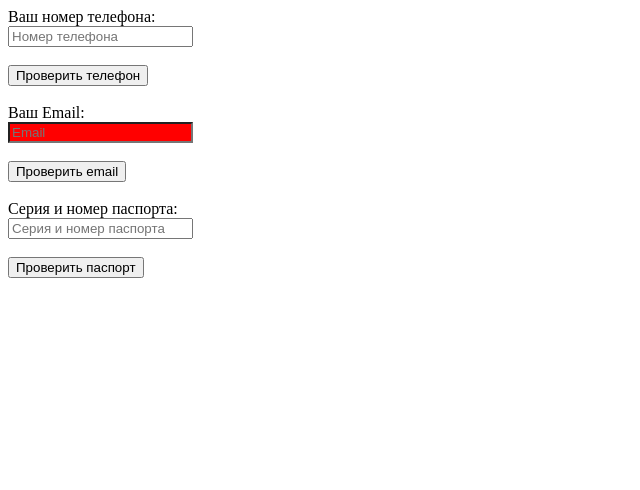
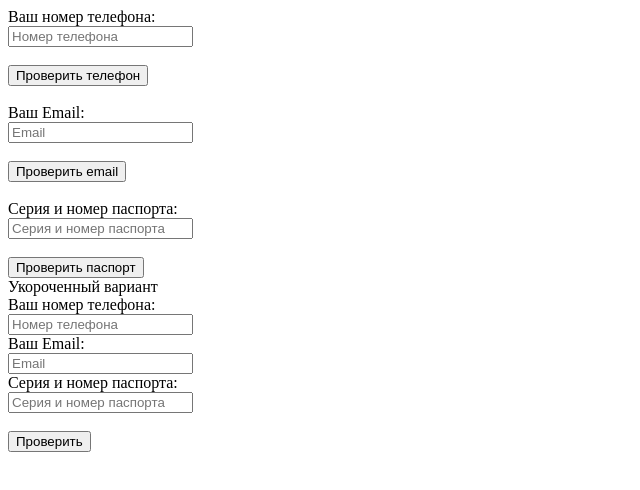
Before and after one commit to cofrela/JS2-home-work-3, a plain HTML site: page index.html in a window 1280 px wide. Both pictures are taken after a click on the button "Проверить email". Shown: the whole page, without its empty margins (0-640 px from the left). Drawn offline with Linux system fonts and the light colour scheme.

Commit message:
Update index.html

```diff
--- a/index.html
+++ b/index.html
@@ -85,3 +85,74 @@ function regExpCheckPasport() {
 </script>
 
 </html>
+
+
+Укороченный вариант
+<!DOCTYPE html>
+<html lang="en">
+
+<head>
+<meta charset="UTF-8">
+<title>Title</title>
+</head>
+
+<body>
+<form name="checkForm">
+    <label for="telefon">Ваш номер телефона:</label>
+    <br>
+    <input id="telefon" class="field" type="text" name="userTelefon" placeholder="Номер телефона">
+    <br>
+    <label for="email">Ваш Email:</label>
+    <br>
+    <input id="email" class="field" type="text" name="userEmail" placeholder="Email">
+    <br>
+    <label for="pasport">Серия и номер паспорта:</label>
+    <br>
+    <input id="pasport" class="field" type="text" name="userPasport" placeholder="Серия и номер паспорта">
+    <br>
+    <br>
+    <input class="btn" type="button" value="Проверить">
+</form>
+</body>
+
+<script>
+
+var regColor = /#[0-9A-Fa-f]{6}/ig;  // HTML-цвет
+
+var regPositive = /\d{0,}\.{0,}\d{0,}/i;// Положительные и положительно-десятичные числа
+
+var regTime = /([01]?[0-9]|2[0-3])[:-][0-5][0-9]/ig; // Время
+
+var regChess = /[A-H][1-8]/ig; // Шахматная доска
+
+var regTelefonNumber = /^\+\d\(\d{3}\)\-\d{3}\-\d{2}\-\d{2}$/g; // Номер телефона
+
+var regEmail = /^[0-9a-z-\.]+\@[0-9a-z-]{2,}\.[a-z]{2,}$/i; // Email
+
+var regPasport = /^([0-9]{4}\s{1}[0-9]{6})?$/g; // Паспорт
+
+var regExps = {
+    userTelefon: regTelefonNumber,
+    userEmail: regEmail,
+    userPasport: regPasport
+};
+
+function regExpCheck() {
+var inputs = document.querySelectorAll('input[type="text"]');
+for (var i=0; i < inputs.length; i++) {
+    if ((regExps[inputs[i].name]).test(inputs[i].value)) {
+        inputs[i].style.background = "green";
+    } else { inputs[i].style.background = "red";
+  }
+};
+}
+
+window.onload = function() {
+    var buttons = document.getElementsByClassName("btn");
+    for ( var i = 0; i < buttons.length; i++) {
+        buttons[i].addEventListener("click", regExpCheck);
+    }
+}
+</script>
+
+</html>
```
